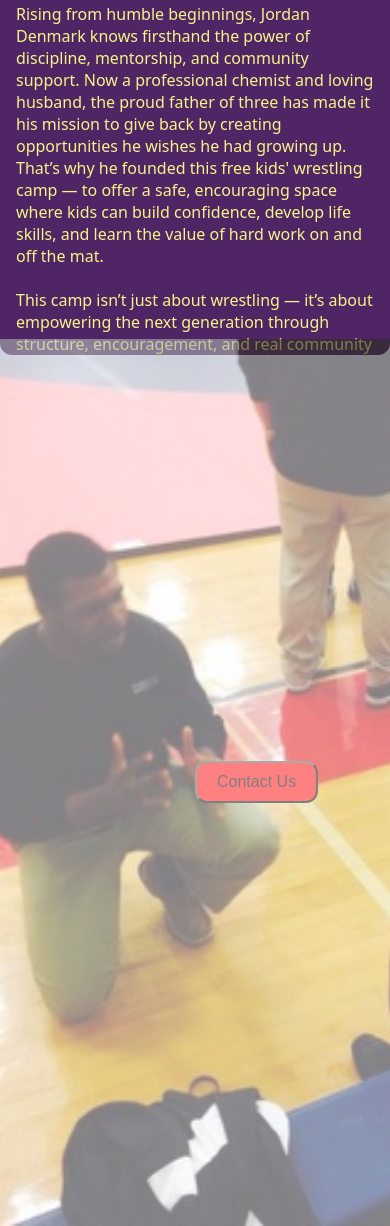
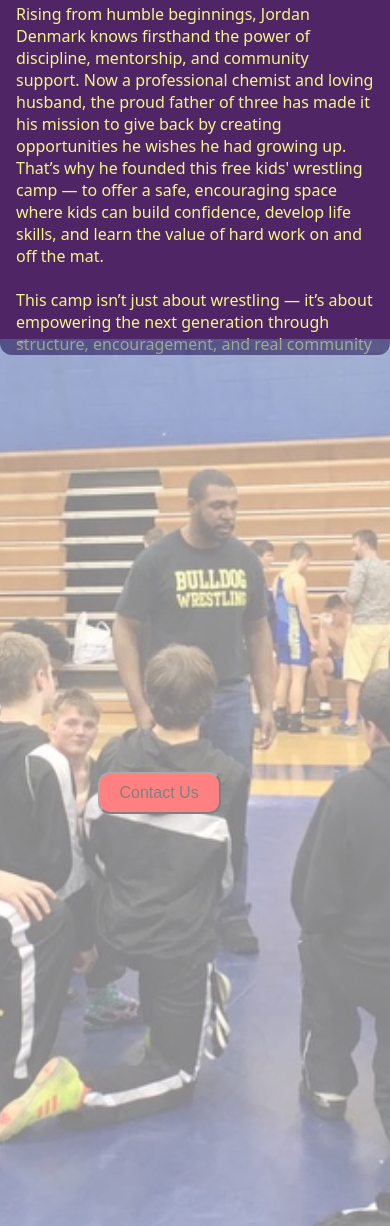
Before and after one commit to DanniD33/wecanwrestle, a website with bundled scripts: page index.html in a window 390 px wide. Shown: the part 2277-3503 px from the top of the page. Built offline with nearby package versions, Linux system fonts and the light colour scheme; a web font is replaced by a local one.

Commit message:
made changes to background of waiver and founder highlight text for readability and adjusted third parallax section for mobile

```diff
--- a/home.css
+++ b/home.css
@@ -1,8 +1,8 @@
-@media only screen and (max-width: 768px) {
+/* @media only screen and (max-width: 768px) {
   .parallax {
     background-attachment: scroll;
   }
-}
+} */
 body, html {
   margin: 0;
   padding: 0;
@@ -643,6 +643,8 @@ margin-top: -20%; /* Moves image up */
 @media (max-width: 600px) {
    .parallax {
     position: relative; /* important */
+    background-attachment: scroll;
+
   }
   .container {
     /* display: none;
@@ -687,6 +689,7 @@ margin-top: -20%; /* Moves image up */
 
     .text-highlight {
       margin-bottom: 2rem;
+      color: white;
   }
 
  .container p, h1 {
@@ -695,8 +698,70 @@ margin-top: -20%; /* Moves image up */
 
 .contact-modal-content h2 {
   font-size: clamp(0.8rem, 2.5vw, 1rem);
+  color: white;
+}
 
+
+
+
+
+
+
+.carousel-background {
+  overflow-x: auto;
+  width: 100%;
+  animation: none; /* Stop animation on mobile */
+  -webkit-overflow-scrolling: touch;
+  scroll-snap-type: x mandatory;
+  display: flex;
+  scroll-behavior: smooth;
 }
+
+.carousel-track1 {
+  animation: none;
+  flex-wrap: nowrap;
+  gap: 8px;
+}
+
+
+.carousel-track1 img {
+  aspect-ratio: 4 / 3;
+  width: 100%;
+  height: auto;
+  object-fit: cover;  /* Or 'contain' if you prefer no cropping */
+}
+
+
+
+/* .carousel-track1 img {
+    height: auto;
+    width: 80vw;
+    flex: 0 0 auto;
+    scroll-snap-align: center;
+    border-radius: 12px;
+  } */
+
+  .parallax-3 {
+    height: auto; /* Don’t lock height to 100vh on mobile */
+    padding: 2rem 0;
+  }
+
+  .scrolling-container,
+  .scroll-inside {
+    height: auto;
+    overflow: visible;
+  }
+
+.carousel-background::-webkit-scrollbar {
+  display: none;
+}
+.carousel-background {
+  -ms-overflow-style: none;
+  scrollbar-width: none;
+}
+
+
+
 
 
 }
@@ -753,7 +818,7 @@ label {
 
 /* Modal box */
 .modal-content {
-  background-color: #fefefe;
+  background-color: black;
   padding: 20px;
   border: 1px solid #888888;
   width: 90%;
```
